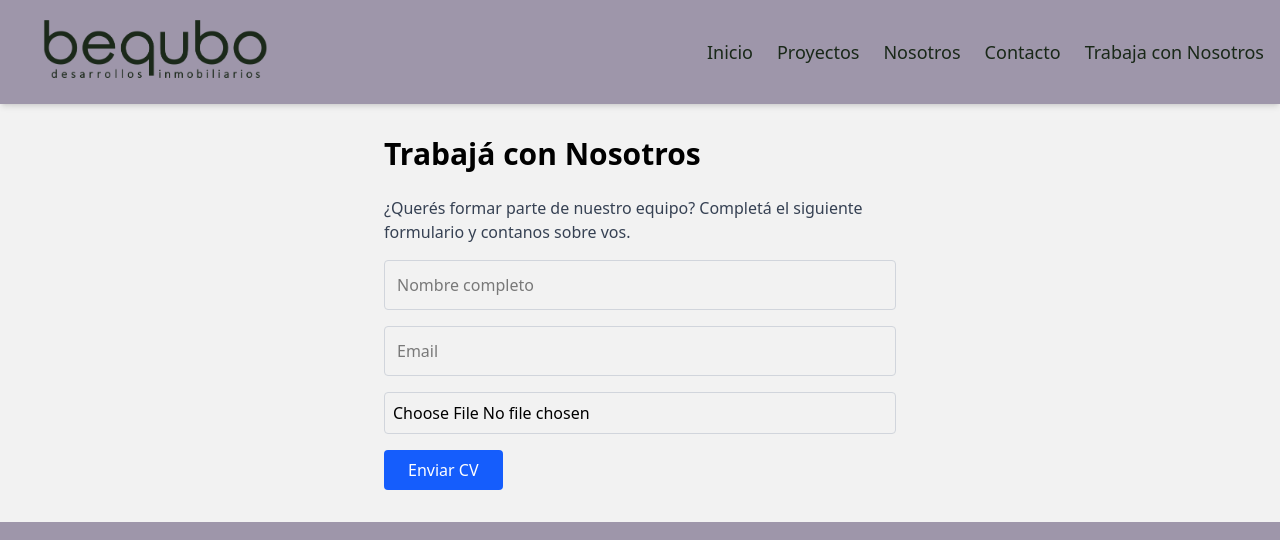
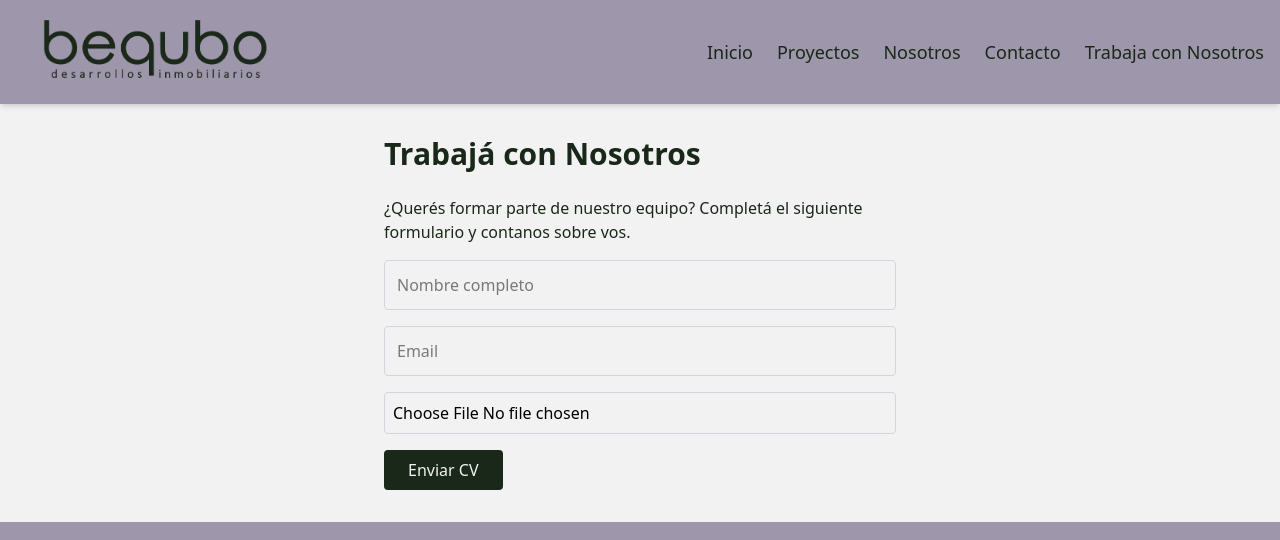
Before and after one commit to ezebarba/BeQubo, a React (Vite) app: page /trabaja-con-nosotros in a window 1280 px wide. Shown: the top 540 px of the page. Built offline with nearby package versions, Linux system fonts and the light colour scheme.

Commit message:
Ajustes en colores fuentes

```diff
--- a/src/pages/Contacto.tsx
+++ b/src/pages/Contacto.tsx
@@ -1,12 +1,12 @@
 const Contacto = () => {
     return (
       <section className="p-8 max-w-2xl mx-auto">
-        <h2 className="text-3xl font-semibold mb-6">Contacto</h2>
+        <h2 className="text-primary text-3xl font-semibold mb-6">Contacto</h2>
         <form className="space-y-4">
           <input type="text" placeholder="Nombre" className="w-full p-3 border border-gray-300 rounded" />
           <input type="email" placeholder="Email" className="w-full p-3 border border-gray-300 rounded" />
           <textarea placeholder="Mensaje" className="w-full p-3 border border-gray-300 rounded h-32" />
-          <button type="submit" className="bg-blue-600 text-white px-6 py-2 rounded hover:bg-blue-700 transition">
+          <button type="submit" className="bg-verde text-crudo px-6 py-2 rounded hover:bg-lila transition">
             Enviar
           </button>
         </form>
--- a/src/pages/Nosotros.tsx
+++ b/src/pages/Nosotros.tsx
@@ -1,9 +1,7 @@
-import { main } from "framer-motion/client";
-
 const Nosotros = () => {
     return (
       <section className="p-8 max-w-3xl mx-auto">
-        <h2 className="text-3xl font-semibold mb-6">Nosotros</h2>
+        <h2 className="text-primary text-3xl font-semibold mb-6">Nosotros</h2>
         <p className="text-primary leading-relaxed">
           Somos una empresa argentina dedicada a la construcción con más de 40 años de trayectoria.
           Hemos desarrollado más de 100 obras entre edificios residenciales, comerciales y desarrollos de gran envergadura.
--- a/src/pages/TrabajaConNosotros.tsx
+++ b/src/pages/TrabajaConNosotros.tsx
@@ -1,15 +1,15 @@
 const TrabajaConNosotros = () => {
     return (
       <section className="p-8 max-w-xl mx-auto">
-        <h2 className="text-3xl font-semibold mb-6">Trabajá con Nosotros</h2>
-        <p className="text-gray-700 mb-4">
+        <h2 className="text-primary text-3xl font-semibold mb-6">Trabajá con Nosotros</h2>
+        <p className="text-primary mb-4">
           ¿Querés formar parte de nuestro equipo? Completá el siguiente formulario y contanos sobre vos.
         </p>
         <form className="space-y-4">
           <input type="text" placeholder="Nombre completo" className="w-full p-3 border border-gray-300 rounded" />
           <input type="email" placeholder="Email" className="w-full p-3 border border-gray-300 rounded" />
           <input type="file" className="w-full p-2 border border-gray-300 rounded" />
-          <button type="submit" className="bg-blue-600 text-white px-6 py-2 rounded hover:bg-blue-700 transition">
+          <button type="submit" className="bg-verde text-crudo px-6 py-2 rounded hover:bg-lila transition">
             Enviar CV
           </button>
         </form>
```
